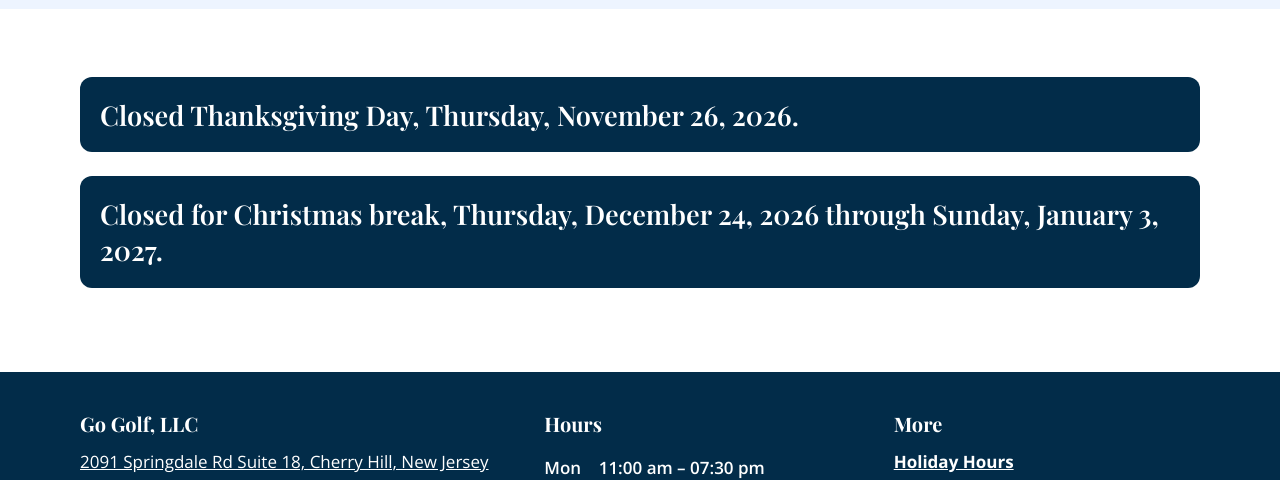
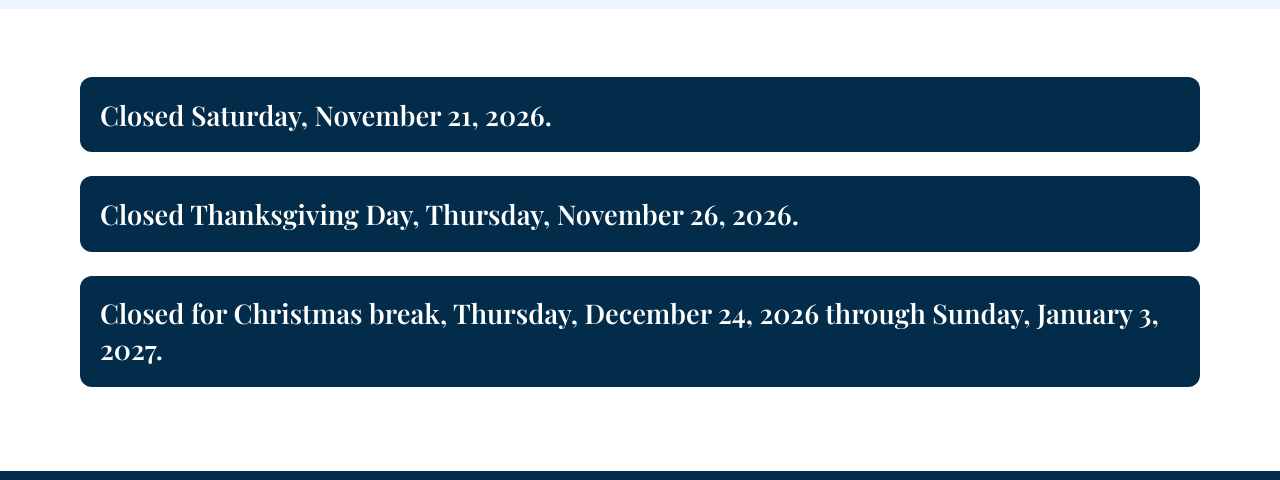
Before and after one commit to GoGolfLLC/Gogolf-website, a plain HTML site: page holiday-hours/index.html in a window 1280 px wide. Shown: the part 244-724 px from the top of the page. Drawn offline with Linux system fonts and the light colour scheme.

Commit message:
Close the shop on Saturday, November 21. (#21)
The holiday hours list now leads with that closure. Thanksgiving and Christmas are unchanged.

Co-authored-by: Cursor Agent <cursoragent@cursor.com>
Co-authored-by: GoGolfLLC <GoGolfLLC@users.noreply.github.com>

```diff
--- a/holiday-hours/index.html
+++ b/holiday-hours/index.html
@@ -54,6 +54,7 @@
     </header>
     <section class="section">
       <div class="wrap">
+        <p class="notice">Closed Saturday, November 21, 2026.</p>
         <p class="notice">Closed Thanksgiving Day, Thursday, November 26, 2026.</p>
         <p class="notice">Closed for Christmas break, Thursday, December 24, 2026 through Sunday, January 3, 2027.</p>
       </div>
```
